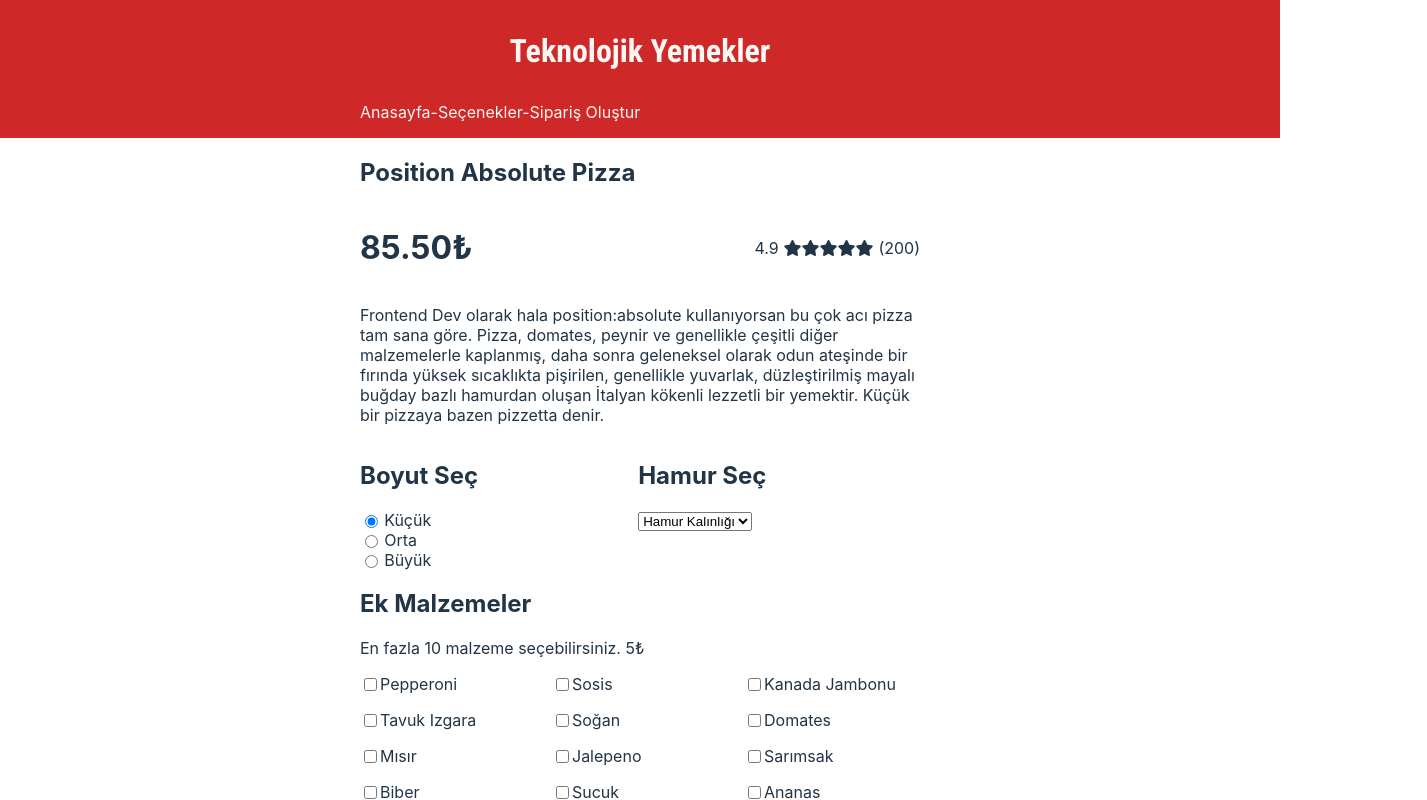
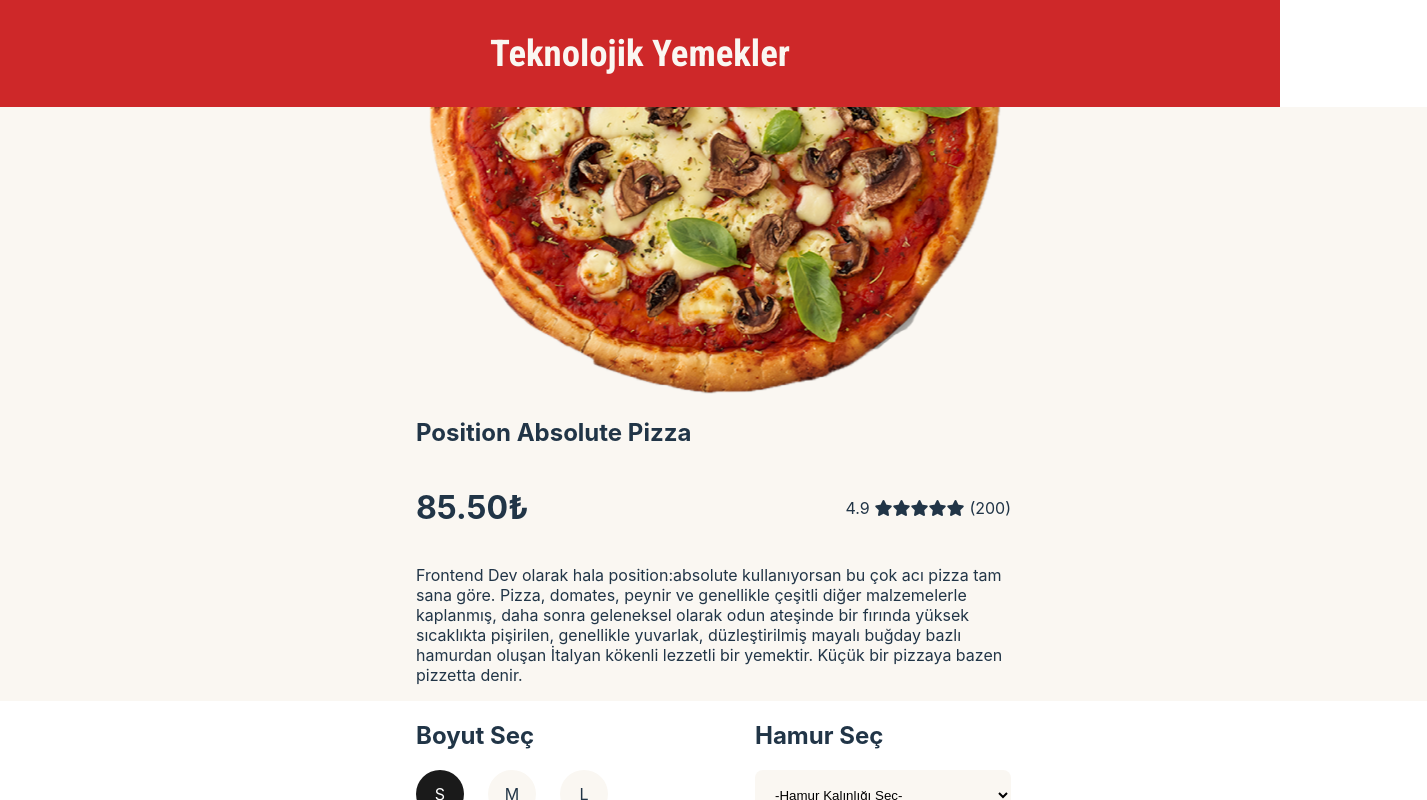
Before and after one commit to CemCanplt/PizzaChallenge, a React (Vite) app: page /siparis in a window 1280 px wide. Both pictures are taken after a click on the button "ACIKTIM". Shown: the top 800 px of the page, 1427 px wide, since content can reach past the window. Built offline with nearby package versions, Linux system fonts and the light colour scheme; a web font is replaced by a local one.

Commit message:
boyut ve hamur seçim tuşları css güncellemesi

```diff
--- a/src/App.css
+++ b/src/App.css
@@ -15,13 +15,13 @@ html {
 .never-changing-title {
   display: flex;
   flex-direction: column;
-  flex: 0 1 auto;
+  flex: 1 1 auto;
 }
 
 .never-changing-title h1 {
   font-family: "Roboto Condensed";
   font-weight: bold;
-  font-size: 2rem;
+  font-size: 2.3rem;
   margin: 0;
   color: #faf7f2;
   background-color: #ce2829;
--- a/src/Components/Pages/SelectionScreen.css
+++ b/src/Components/Pages/SelectionScreen.css
@@ -2,9 +2,8 @@
   display: flex;
   justify-content: center;
   flex-direction: column;
-  padding: 0 2rem 2rem 2rem;
-  max-width: 35rem;
   margin: 0 auto;
+  align-items: center;
 }
 
 .aciklama-bilgi {
@@ -25,8 +24,7 @@
 
 .boyut-hamur {
   display: flex;
-  justify-content: flex-start;
-  gap: 10rem;
+  justify-content: space-between;
   align-items: baseline;
 }
 
@@ -37,7 +35,7 @@
 
 .boyut div {
   display: flex;
-  gap: 0.2rem;
+  gap: 1.5rem;
 }
 
 .siparis-notu {
@@ -192,6 +190,73 @@
 
 /* iterasyon 2 */
 
+.krema-arkaplan {
+  background-color: var(--bg-white);
+  padding: 0rem 26rem;
+  display: flex;
+  flex-direction: column;
+  flex: 1 1 auto;
+}
+
+.kremasiz-arkaplan {
+  padding: 0rem 26rem;
+  padding-bottom: 7rem;
+}
+
+.krema-arkaplan img {
+  flex: 1 1 auto;
+  align-self: center;
+}
+
+/* Boyut seçimi */
+.boyut-sec {
+  display: flex;
+  justify-content: space-between;
+}
+
+#kucukPizza,
+#ortaPizza,
+#buyukPizza {
+  display: none;
+}
+
+.boyut-sec label {
+  display: flex;
+  align-items: center;
+  justify-content: center;
+  aspect-ratio: 1;
+  width: 3rem;
+  margin: 0;
+  background-color: var(--bg-white);
+  cursor: pointer;
+  border-radius: 2rem;
+  text-align: center;
+}
+
+.label-flex input[type="radio"]:checked + label {
+  background-color: var(--primary-black);
+  color: var(--primary-white);
+}
+
+/* Hamur Seçimi */
+
+.hamur option {
+  background-color: var(--bg-white);
+  border: 1px solid var(--primary-black);
+}
+
+.hamur select {
+  background-color: var(--bg-white);
+  border: none;
+  border-radius: 0.5rem;
+  display: flex;
+  align-items: center;
+  justify-content: space-between;
+  padding: 0 1rem;
+  width: 16rem;
+  aspect-ratio: 5;
+}
+
 @media (max-width: 600px) {
   .boyut-hamur {
     gap: unset;
--- a/src/Components/Pages/SelectionScreen.jsx
+++ b/src/Components/Pages/SelectionScreen.jsx
@@ -105,11 +105,16 @@ function SelectionScreen({
   return (
     <>
       <div className="theSayfa">
-        <div className="sayfa-yolu">
+        {/* <div className="sayfa-yolu">
           <p>Anasayfa-Seçenekler-Sipariş Oluştur</p>
-        </div>
+        </div> */}
         <div className="siparis-page">
           <form onSubmit={handleSubmit}>
+            <div className="krema-arkaplan">
+              <img
+                src="../images/iteration-2-images/pictures/form-banner.png"
+                alt="form-banner"
+              />
               <h2>Position Absolute Pizza</h2>
               <div className="aciklama-bilgi">
                 <div className="para-puan">
@@ -127,19 +132,22 @@ function SelectionScreen({
                   </div>
                 </div>
                 <p>
-                Frontend Dev olarak hala position:absolute kullanıyorsan bu çok
-                acı pizza tam sana göre. Pizza, domates, peynir ve genellikle
-                çeşitli diğer malzemelerle kaplanmış, daha sonra geleneksel
-                olarak odun ateşinde bir fırında yüksek sıcaklıkta pişirilen,
-                genellikle yuvarlak, düzleştirilmiş mayalı buğday bazlı hamurdan
-                oluşan İtalyan kökenli lezzetli bir yemektir. Küçük bir pizzaya
-                bazen pizzetta denir.
+                  Frontend Dev olarak hala position:absolute kullanıyorsan bu
+                  çok acı pizza tam sana göre. Pizza, domates, peynir ve
+                  genellikle çeşitli diğer malzemelerle kaplanmış, daha sonra
+                  geleneksel olarak odun ateşinde bir fırında yüksek sıcaklıkta
+                  pişirilen, genellikle yuvarlak, düzleştirilmiş mayalı buğday
+                  bazlı hamurdan oluşan İtalyan kökenli lezzetli bir yemektir.
+                  Küçük bir pizzaya bazen pizzetta denir.
                 </p>
               </div>
+            </div>
+            <div className="kremasiz-arkaplan">
               <div className="boyut-hamur">
                 <div className="boyut">
                   <h2>Boyut Seç</h2>
-                <div>
+                  <div className="boyut-sec">
+                    <div className="label-flex">
                       <input
                         type="radio"
                         id="kucukPizza"
@@ -148,9 +156,9 @@ function SelectionScreen({
                         onChange={handleFiyat}
                         defaultChecked
                       ></input>
-                  <label htmlFor="kucukPizza"> Küçük</label>
+                      <label htmlFor="kucukPizza">S</label>
                     </div>
-                <div>
+                    <div className="label-flex">
                       <input
                         type="radio"
                         id="ortaPizza"
@@ -158,9 +166,9 @@ function SelectionScreen({
                         value="10"
                         onChange={handleFiyat}
                       ></input>
-                  <label htmlFor="ortaPizza"> Orta</label>
+                      <label htmlFor="ortaPizza">M</label>
                     </div>
-                <div>
+                    <div className="label-flex">
                       <input
                         type="radio"
                         id="buyukPizza"
@@ -168,14 +176,19 @@ function SelectionScreen({
                         value="20"
                         onChange={handleFiyat}
                       ></input>
-                  <label htmlFor="buyukPizza"> Büyük</label>
+                      <label htmlFor="buyukPizza">L</label>
+                    </div>
                   </div>
                 </div>
                 <div className="hamur">
                   <h2>Hamur Seç</h2>
-                <select id="hamurTipi" name="hamurTipi" onChange={handleFiyat}>
+                  <select
+                    id="hamurTipi"
+                    name="hamurTipi"
+                    onChange={handleFiyat}
+                  >
                     <option value="Hamur Seçimi" selected disabled hidden>
-                    Hamur Kalınlığı
+                      -Hamur Kalınlığı Seç-
                     </option>
                     <option value="20">İnce Hamur</option>
                     <option value="0">Orta Hamur</option>
@@ -257,17 +270,26 @@ function SelectionScreen({
                   </div>
                   <div className="siparis-ver-tusu">
                     <div className="gizli-adet-sayaci">
-                    <button name="eksi" onClick={counterHandler} type="button">
+                      <button
+                        name="eksi"
+                        onClick={counterHandler}
+                        type="button"
+                      >
                         -
                       </button>
                       <p>{counter}</p>
-                    <button name="artı" onClick={counterHandler} type="button">
+                      <button
+                        name="artı"
+                        onClick={counterHandler}
+                        type="button"
+                      >
                         +
                       </button>
                     </div>
                     <button onClick={() => setCurrentPage("finish")}>
                       SİPARİŞ VER
                     </button>
+                  </div>
                 </div>
               </div>
             </div>
```
Lines whose indentation alone changed are shown as unchanged.
